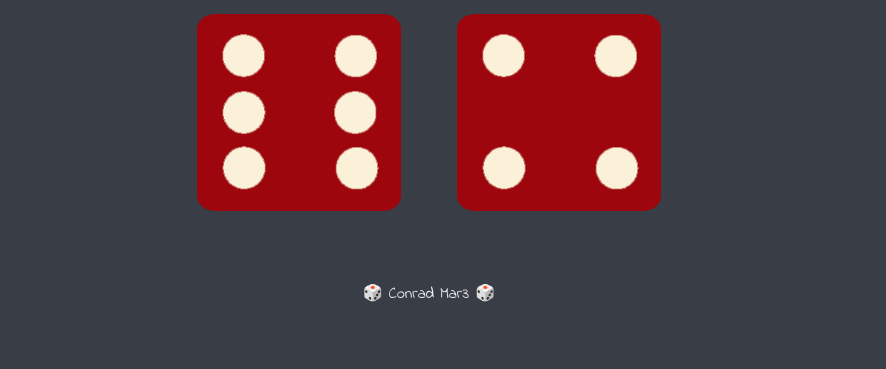
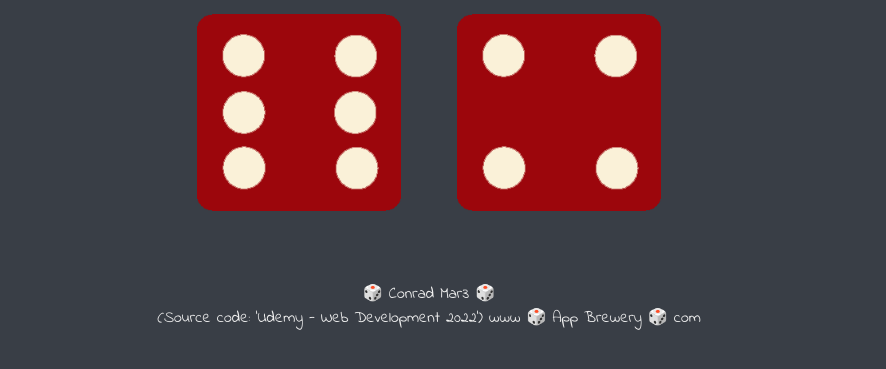
Before and after one commit to ConradMar3/WebDevelopment2022.Udemy, a plain HTML site: page Web Development/Dicee-game/index.html in a window 1280 px wide. Shown: the part 321-690 px from the top of the page, without its empty margins (211-1097 px from the left). Drawn offline with Linux system fonts and the light colour scheme; files that its build step writes are made by us from their sources.

Commit message:
2022/11/19 (am) Source code from ... (footer)

```diff
--- a/Web Development/Dicee-game/index.html
+++ b/Web Development/Dicee-game/index.html
@@ -32,6 +32,9 @@
 </body>
 <footer>
     🎲 Conrad Mar3 🎲
+    <br>
+    (Source code: 'Udemy - Web Development 2022')
+    www 🎲 App Brewery 🎲 com
 </footer>
 
 </html>
```
